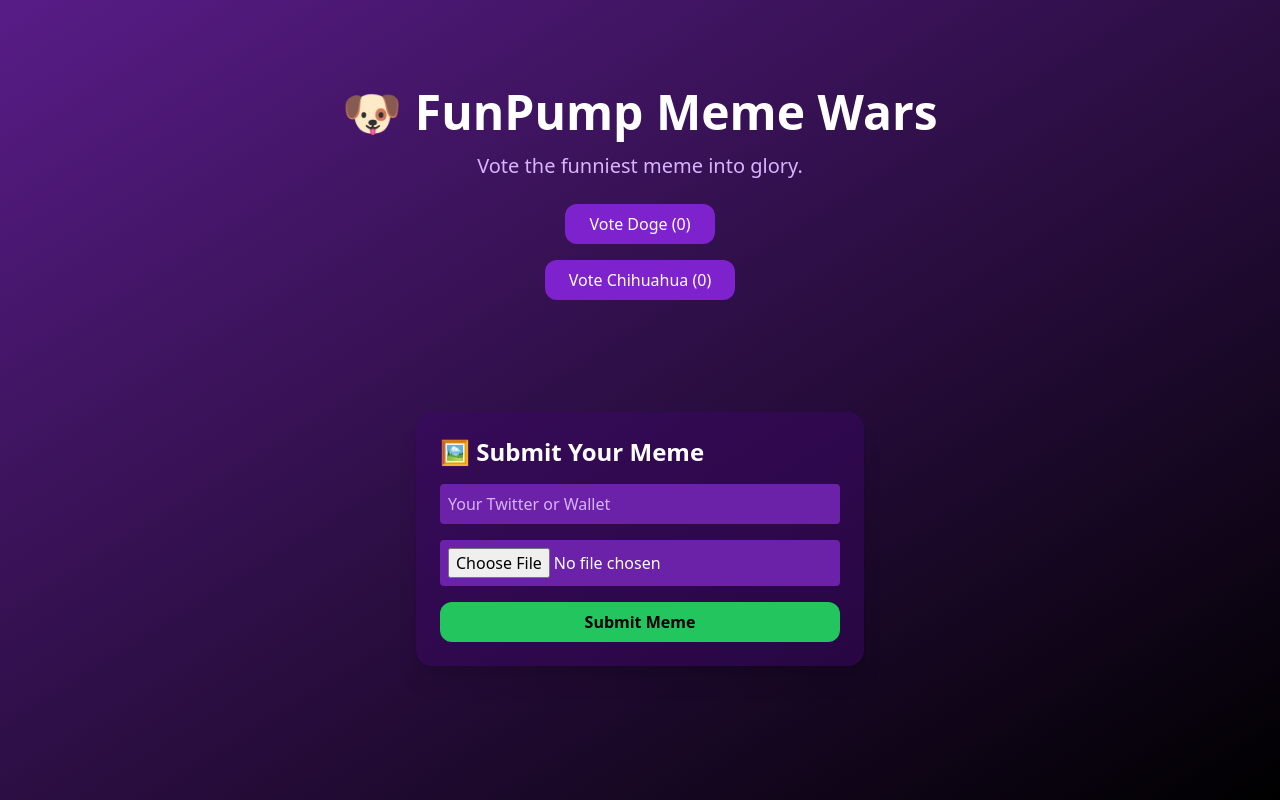
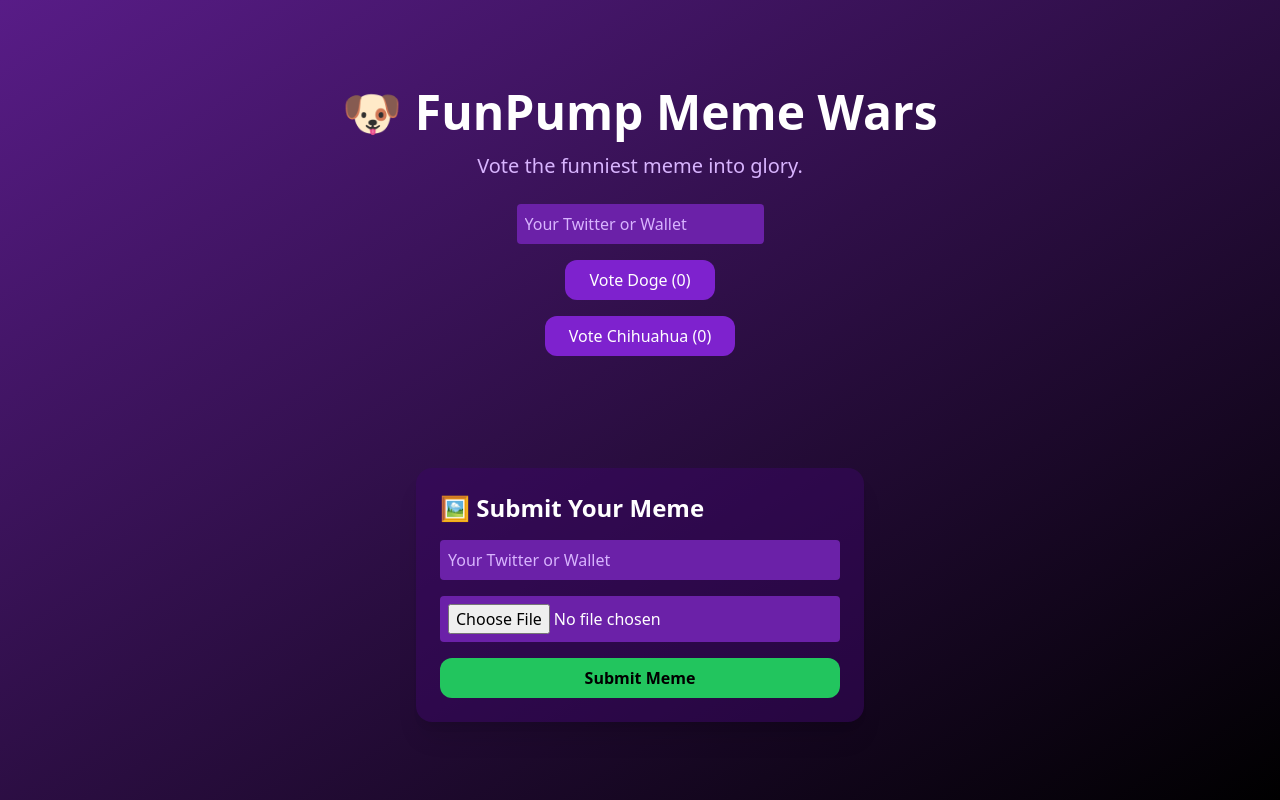
Before and after one commit to azure123z/arena-site, a React (Vite) app: page / in a window 1280 px wide. Built offline with nearby package versions, Linux system fonts and the light colour scheme; no server answers; the database is empty.

Commit message:
Separe votes

```diff
--- a/src/App.jsx
+++ b/src/App.jsx
@@ -5,9 +5,11 @@ const supabaseUrl = "https://njqdwgkaywutklrcjpbu.supabase.co";
 const supabaseKey = "eyJhbGciOiJIUzI1NiIsInR5cCI6IkpXVCJ9.eyJpc3MiOiJzdXBhYmFzZSIsInJlZiI6Im5qcWR3Z2theXd1dGtscmNqcGJ1Iiwicm9sZSI6ImFub24iLCJpYXQiOjE3NTA0ODY0MjIsImV4cCI6MjA2NjA2MjQyMn0.nVlCUoohdYGmqn0y-l-Ae7aldDZSY9yyFgJp7d68484";
 const supabase = createClient(supabaseUrl, supabaseKey);
 
+
 export default function App() {
   console.log("✅ App component mounted");
   const [votes, setVotes] = useState({ doge: 0, chihuahua: 0 });
+  const [wallet, setWallet] = useState("");
   const [formData, setFormData] = useState({ name: "", meme: null });
 
   useEffect(() => {
@@ -32,16 +34,15 @@ console.log("✅ App component mounted");
   }, []);
 
   const vote = async (choice) => {
-  if (!formData.name) {
-    alert("Please enter your Twitter or Wallet before voting.");
+    if (!wallet) {
+      alert("Por favor escribe tu Twitter o Wallet antes de votar.");
       return;
     }
 
-  // Verificar si ya votó
     const { data: existingVote, error: checkError } = await supabase
       .from("votes_log")
       .select("*")
-    .eq("user", formData.name)
+      .eq("user", wallet)
       .maybeSingle();
 
     if (checkError) {
@@ -50,11 +51,10 @@ console.log("✅ App component mounted");
     }
 
     if (existingVote) {
-    alert("⛔ You already voted.");
+      alert("⛔ Ya has votado. Gracias por participar.");
       return;
     }
 
-  // Actualizar contador en 'votes'
     const newCount = votes[choice] + 1;
     const { error: updateError } = await supabase
       .from("votes")
@@ -66,19 +66,17 @@ console.log("✅ App component mounted");
       return;
     }
 
-  // Registrar el voto en 'votes_log'
     const { error: logError } = await supabase
       .from("votes_log")
-    .insert({ user: formData.name, option: choice });
+      .insert({ user: wallet, option: choice });
 
     if (logError) {
       console.error("❌ Error logging vote:", logError);
       return;
     }
 
-  // Actualizar estado local
     setVotes((prev) => ({ ...prev, [choice]: newCount }));
-  alert("✅ We got your vote.");
+    alert("✅ Tu voto fue contado.");
   };
 
   const handleChange = (e) => {
@@ -109,7 +107,15 @@ console.log("✅ App component mounted");
         <p className="text-xl mb-6 text-purple-300">
           Vote the funniest meme into glory.
         </p>
+
         <div className="flex flex-col items-center gap-4">
+          <input
+            type="text"
+            placeholder="Your Twitter or Wallet"
+            className="p-2 rounded bg-purple-800 text-white placeholder-purple-300"
+            value={wallet}
+            onChange={(e) => setWallet(e.target.value)}
+          />
           <button onClick={() => vote('doge')} className="bg-purple-700 px-6 py-2 rounded-xl">
             Vote Doge ({votes.doge})
           </button>
```
Lines whose indentation alone changed are shown as unchanged.
